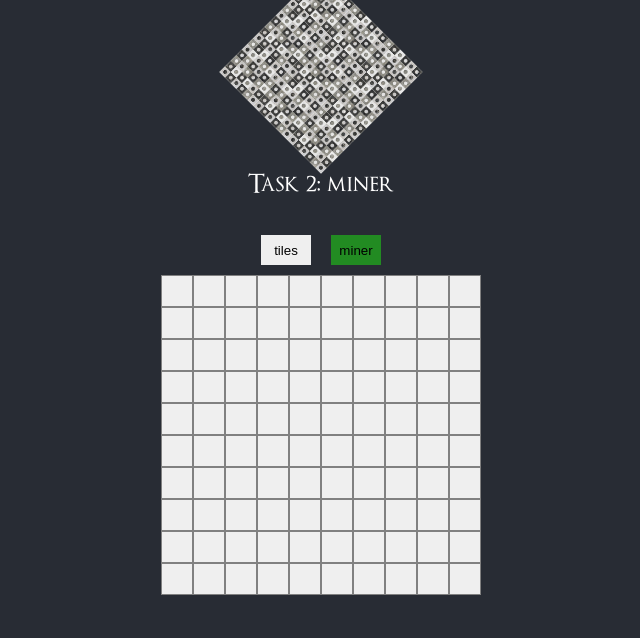
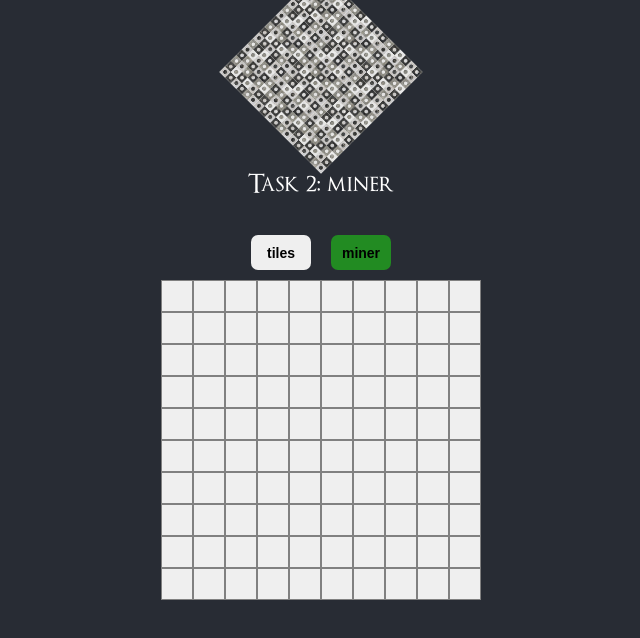
Before and after one commit to andmaz/react-samples, a React (Create React App) app in the folder task1/: page / in a window 1280 px wide. Shown: the top 638 px of the page, without its empty margins (319-959 px from the left). Built offline with nearby package versions, Linux system fonts and the light colour scheme.

Commit message:
update tabs styles

```diff
--- a/task1/src/App.css
+++ b/task1/src/App.css
@@ -34,13 +34,38 @@
 }
 
 .tab {
-    width: 50px;
-    height: 30px;
+    width: 60px;
+    height: 35px;
     border: none;
     outline: none;
     margin: 10px;
+    cursor: pointer;
+    border-radius: 7px;
+    font-size: 14px;
+    font-weight: bold;
+}
+
+.tab:hover {
+    border: 5px solid #3c7439;
 }
 
 .tab.active {
     background-color: forestgreen;
+    border: none;
+    cursor: default;
 }
+
+.tabs-hint {
+    position: fixed;
+    top: 0;
+    right: 0;
+    display: none;
+    font-size: 90px;
+    color: yellow;
+    background-color: red;
+}
+
+.tab:hover:not(.active) ~ .tabs-hint {
+    display: inline;
+    position: fixed;
+}
--- a/task1/src/App.js
+++ b/task1/src/App.js
@@ -1,4 +1,4 @@
-import React, { Component } from "react";
+import React, { Component, Fragment } from "react";
 import logo from "./img.png";
 import "./App.css";
 import TileTable from "./components/tiles/TileTable";
@@ -34,17 +34,23 @@ export default class App extends Component {
     }
 
     renderTabs() {
-        return this.tabs.map((tab, tabNumber) => (
+        const { activeTab } = this.state;
+        return (
+            <Fragment>
+                {this.tabs.map((tab, tabNumber) => (
                     <button
                         key={tabNumber}
                         onClick={() => this.handleTabClick(tabNumber)}
                         className={classNames("tab", {
-                    active: this.state.activeTab === tabNumber,
+                            active: activeTab === tabNumber,
                         })}
                     >
                         {tab.name}
                     </button>
-        ));
+                ))}
+                <span className="tabs-hint">Happy now?</span>
+            </Fragment>
+        );
     }
 
     render() {
```
Lines whose indentation alone changed are shown as unchanged.
